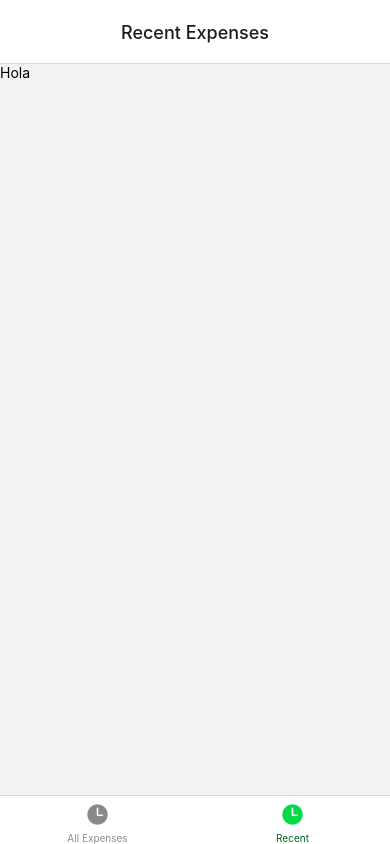
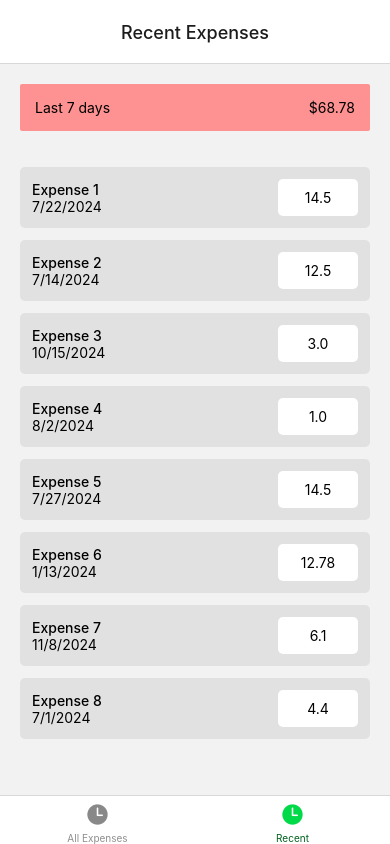
Before and after one commit to agustingarate/rn-expense-tracker, a React Native app: screen /RecentExpenses in a window 390 px wide. Built offline with nearby package versions, Linux system fonts and the light colour scheme.

Commit message:
ADD expenses list

```diff
--- a/App.tsx
+++ b/App.tsx
@@ -6,11 +6,13 @@ import { NavigationContainer } from "@react-navigation/native";
 import { TabsParams } from "./src/screens/screen_types";
 import AllExpenses from "./src/screens/all-expenses"; //
 import Ionicons from "@expo/vector-icons/Ionicons";
+import ExpensesContext from "./src/store/expenses-context";
 
 export default function App() {
   const Tab = createBottomTabNavigator<TabsParams>();
 
   return (
+    <ExpensesContext>
       <NavigationContainer>
         <Tab.Navigator
           screenOptions={{
@@ -39,6 +41,7 @@ export default function App() {
           />
         </Tab.Navigator>
       </NavigationContainer>
+    </ExpensesContext>
   );
 }
 
--- a/package.json
+++ b/package.json
@@ -10,6 +10,7 @@
   },
   "dependencies": {
     "@react-navigation/bottom-tabs": "^6.6.1",
+    "@react-navigation/native-stack": "^6.10.1",
     "expo": "~51.0.21",
     "expo-status-bar": "~1.12.1",
     "react": "18.2.0",
--- /dev/null
+++ b/src/components/expenses_list.tsx
@@ -0,0 +1,74 @@
+import {
+  FlatList,
+  View,
+  Text,
+  StyleSheet,
+  Pressable,
+  Modal,
+} from "react-native";
+import ExpenseTile from "./expenses_tile";
+import Expense from "../models/expense";
+import { useState } from "react";
+import ManageExpenses from "../screens/manage-expenses";
+
+type ExpensesListProps = {
+  expenses: Expense[];
+  totalContainerTitle: string;
+};
+
+function ExpensesList({ expenses, totalContainerTitle }: ExpensesListProps) {
+  const [showModal, setShowModal] = useState(false);
+  let total = 0;
+  expenses.forEach((expense) => {
+    total = total + Number.parseFloat(expense.expense);
+  });
+
+  function onPressTile() {
+    setShowModal(true);
+  }
+
+  function onPressClose() {}
+
+  function onPressAdd() {}
+
+  return (
+    <View>
+      <Modal
+        animationType="slide"
+        presentationStyle="formSheet"
+        visible={showModal}
+        style={{
+          height: 10,
+        }}
+      >
+        <ManageExpenses />
+      </Modal>
+      <View style={styles.totalContainer}>
+        <Text>{totalContainerTitle}</Text>
+        <Text>{`$${total}`}</Text>
+      </View>
+      <FlatList
+        data={expenses}
+        renderItem={(value) => (
+          <Pressable onPress={onPressTile}>
+            <ExpenseTile expenseItem={value.item} />
+          </Pressable>
+        )}
+        keyExtractor={(item) => item.id}
+      />
+    </View>
+  );
+}
+const styles = StyleSheet.create({
+  totalContainer: {
+    flexDirection: "row",
+    justifyContent: "space-between",
+    padding: 15,
+    backgroundColor: "#fe9191",
+    borderRadius: 2,
+    marginBottom: 30,
+  },
+  outerContainer: {},
+});
+
+export default ExpensesList;
--- /dev/null
+++ b/src/components/expenses_tile.tsx
@@ -0,0 +1,48 @@
+import { View, Text, Button, StyleSheet } from "react-native";
+import Expense from "../models/expense";
+
+type ExpenseTileProps = {
+  expenseItem: Expense;
+};
+
+function ExpenseTile({ expenseItem }: ExpenseTileProps) {
+  return (
+    <View style={styles.tile}>
+      <View>
+        <Text style={styles.titleText}>{expenseItem.title}</Text>
+        <Text>{expenseItem.date.toLocaleDateString()}</Text>
+      </View>
+      <View>
+        <Text style={styles.expenseContainer}>{expenseItem.expense}</Text>
+      </View>
+    </View>
+  );
+}
+
+const styles = StyleSheet.create({
+  tile: {
+    flex: 1,
+    flexDirection: "row",
+    alignItems: "center",
+    justifyContent: "space-between",
+    backgroundColor: "#e1e1e1",
+    marginTop: 6,
+    marginBottom: 6,
+    padding: 12,
+    // marginHorizontal: 10,
+    borderRadius: 5,
+  },
+  titleText: {
+    fontWeight: "500",
+  },
+
+  expenseContainer: {
+    backgroundColor: "#fff",
+    borderRadius: 5,
+    padding: 10,
+    minWidth: 80,
+    textAlign: "center",
+  },
+});
+
+export default ExpenseTile;
--- /dev/null
+++ b/src/models/expense.ts
@@ -0,0 +1,21 @@
+class Expense {
+  constructor(
+    public id: string,
+    public title: string,
+    public date: Date,
+    public expense: string,
+  ) {}
+}
+
+export const expenses = [
+  new Expense("1", "Expense 1", new Date("2024-07-22"), "14.5"),
+  new Expense("2", "Expense 2", new Date("2024-07-14"), "12.5"),
+  new Expense("3", "Expense 3", new Date("2024-10-15"), "3.0"),
+  new Expense("4", "Expense 4", new Date("2024-08-02"), "1.0"),
+  new Expense("5", "Expense 5", new Date("2024-07-27"), "14.5"),
+  new Expense("6", "Expense 6", new Date("2024-01-13"), "12.78"),
+  new Expense("7", "Expense 7", new Date("2024-11-08"), "6.1"),
+  new Expense("8", "Expense 8", new Date("2024-07-1"), "4.4"),
+];
+
+export default Expense;
--- a/src/screens/all-expenses.tsx
+++ b/src/screens/all-expenses.tsx
@@ -1,8 +1,26 @@
-import { View } from "react-native";
+import { StyleSheet, View } from "react-native";
 import ExpensesList from "../components/expenses_list";
+import { expenses } from "../models/expense";
+import { ExpensesContext } from "../store/expenses-context";
+import { useContext } from "react";
 
 function AllExpenses() {
-  return <ExpensesList />;
+  const expensesContext = useContext(ExpensesContext);
+
+  return (
+    <View style={styles.outerView}>
+      <ExpensesList
+        expenses={expensesContext.expenses}
+        totalContainerTitle="Total"
+      />
+    </View>
+  );
 }
 
+const styles = StyleSheet.create({
+  outerView: {
+    padding: 20,
+  },
+});
+
 export default AllExpenses;
--- a/src/screens/manage-expenses.tsx
+++ b/src/screens/manage-expenses.tsx
@@ -1,5 +1,11 @@
+import { View, Text } from "react-native";
+
 function ManageExpenses() {
-
+  return (
+    <View>
+      <Text>Modal</Text>
+    </View>
+  );
 }
 
 export default ManageExpenses;
--- a/src/screens/recent-expenses.tsx
+++ b/src/screens/recent-expenses.tsx
@@ -1,13 +1,27 @@
-import { View, Text } from "react-native";
+import { View, Text, StyleSheet } from "react-native";
 import { BottomTabScreenProps } from "@react-navigation/bottom-tabs";
 import { RecentExpensesProps, TabsParams } from "./screen_types";
+import ExpensesList from "../components/expenses_list";
+import { expenses } from "../models/expense";
+import { useContext } from "react";
+import { ExpensesContext } from "../store/expenses-context";
 
 function RecentExpenses({ navigation, route }: RecentExpensesProps) {
+  const expensesContext = useContext(ExpensesContext);
   return (
-    <View>
-      <Text>Hola</Text>
+    <View style={styles.outerView}>
+      <ExpensesList
+        expenses={expensesContext.expenses}
+        totalContainerTitle="Last 7 days"
+      />
     </View>
   );
 }
 
+const styles = StyleSheet.create({
+  outerView: {
+    padding: 20,
+  },
+});
+
 export default RecentExpenses;
--- /dev/null
+++ b/src/store/expenses-context.tsx
@@ -0,0 +1,40 @@
+import { createContext, useState } from "react";
+import Expense, { expenses } from "../models/expense";
+
+type ExpensesContextType = {
+  expenses: Expense[];
+  addExpense: (expense: Expense) => void;
+  removeExpense: (id: string) => void;
+};
+
+export const ExpensesContext = createContext<ExpensesContextType>({
+  expenses: [],
+  addExpense: (expense) => {},
+  removeExpense: (id) => {},
+});
+
+function ExpenseContextProvider({ children }: { children: React.JSX.Element }) {
+  const [expensesList, setExpenses] = useState<Expense[]>(expenses);
+
+  function addExpense(expense: Expense) {
+    setExpenses((list) => [expense, ...list]);
+  }
+
+  function removeExpense(id: string) {
+    setExpenses(expensesList.filter((expense) => expense.id != id));
+  }
+
+  const value: ExpensesContextType = {
+    expenses: expensesList,
+    addExpense: addExpense,
+    removeExpense: removeExpense,
+  };
+
+  return (
+    <ExpensesContext.Provider value={value}>
+      {children}
+    </ExpensesContext.Provider>
+  );
+}
+
+export default ExpenseContextProvider;
```
Also changed, not shown: 1 other file (tests, documents, lock files or other folders). Lines whose indentation alone changed are shown as unchanged.
